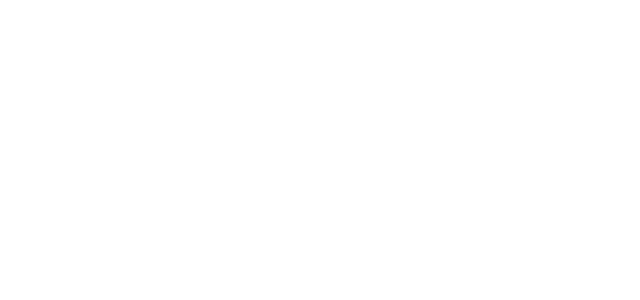
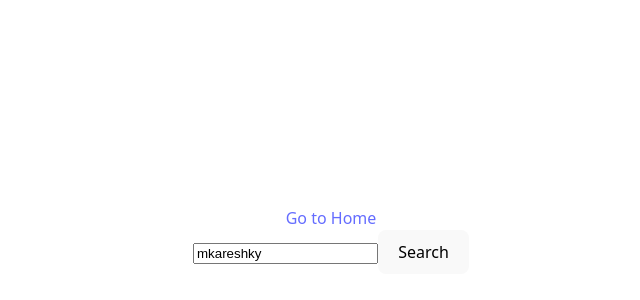
Before and after one commit to mkareshky/react-samples, a React (Vite) app: page /gitHub-profile-finder in a window 1280 px wide. Before the commit this address had no page. Shown: the part 160-460 px from the top of the page, without its empty margins (309-949 px from the left). Built offline with nearby package versions, Linux system fonts and the light colour scheme.

Commit message:
feat: profile

```diff
--- a/src/App.tsx
+++ b/src/App.tsx
@@ -19,6 +19,7 @@
 import ScrollIndicatorPage from './pages/ScrollIndicator'
 import TabsPage from './pages/Tabs'
 import ModalPopupPage from './pages/ModalPopup'
+import GitHubProfileFinderPage from './pages/GitHubProfileFinder'
 
 const App: React.FC = () => {
   return (
@@ -43,6 +44,7 @@
         <Route path='/scroll-indicator' element={<ScrollIndicatorPage />} />
         <Route path='/tabs' element={<TabsPage />} />
         <Route path='/modal-popup' element={<ModalPopupPage />} />
+        <Route path='/gitHub-profile-finder' element={<GitHubProfileFinderPage />} />
       </Routes>
     </Router>
   )
--- /dev/null
+++ b/src/components/gitHub_profile_finder/index.tsx
@@ -0,0 +1,82 @@
+import { useState } from "react";
+
+
+interface GitHubData {
+    login: string;
+    avatar_url: string;
+    html_url: string;
+    public_repos: number;
+    public_gists: number;
+    created_at: string;
+}
+
+const GitHubProfileFinder = () => {
+
+    const [userName, setUserName] = useState('mkareshky');
+    const [loading, setLoading] = useState(false);
+    const [error, setError] = useState<unknown>('');
+    const [data, setData] = useState<GitHubData | null>(null);
+
+    interface DetailsProps {
+        data: GitHubData | null;
+    }
+
+    const Details = ({ data }: DetailsProps) => {
+
+        if (data) {
+            const { login, avatar_url, html_url, public_repos, public_gists, created_at } = data;
+            return (
+                <div>
+                    <div><b>User Name: </b><label>{login}</label></div>
+                    <div><b>Public Repos: </b><label>{public_repos}</label></div>
+                    <div><b>Public Gists: </b><label>{public_gists}</label></div>
+                    <div><b>Created At: </b><label>{created_at}</label></div>
+                    <div><img src={avatar_url} /></div>
+                    <br />
+                    <div>
+                        <b>Profile: </b>
+                        <a href={html_url} target="_blank">Go to github profile</a>
+                    </div>
+                </div>
+            )
+
+        }
+        return <div>No Data available...</div>
+    }
+    const fetchData = async () => {
+        setLoading(true);
+        try {
+            const res = await fetch(`https://api.github.com/users/${userName}`);
+            const data = await res.json();
+            setData(data);
+            console.log(data);
+        }
+        catch (e) {
+            setError(e);
+        }
+        finally {
+            setLoading(false)
+        }
+
+    }
+
+    if (error) return <div>{(error instanceof Error) ? <p>{error.message}</p> : <p>An error occurred</p>}</div>;
+
+    if (loading) return <p>Loading....</p>;
+
+    return (
+        <div>
+            <input
+                name="search-by-username"
+                type="text"
+                placeholder="Search Github Username..."
+                value={userName}
+                onChange={(event) => setUserName(event.target.value)}
+            />
+            <button onClick={() => fetchData()}>Search</button>
+            {data && <Details data={data} />}
+        </div>
+    )
+}
+
+export default GitHubProfileFinder;
--- /dev/null
+++ b/src/pages/GitHubProfileFinder/index.tsx
@@ -0,0 +1,13 @@
+import { Link } from "react-router-dom";
+import GitHubProfileFinder from "../../components/gitHub_profile_finder";
+
+const GitHubProfileFinderPage = () => {
+    return (
+        <div>
+            <Link to="/">Go to Home</Link>
+            <GitHubProfileFinder />
+        </div>
+    )
+}
+
+export default GitHubProfileFinderPage;
--- a/src/pages/Home/index.tsx
+++ b/src/pages/Home/index.tsx
@@ -114,6 +114,8 @@
           <br />
           <Link to="/modal-popup">Go to Modal Popup Page</Link>
           <br />
+          <Link to="/gitHub-profile-finder">Go to GitHub Profile Finder Page</Link>
+          <br />
           <br />
         </div>
         <button onClick={() => { setCount((count) => count + 1); setName(count.toString()) }}>
```
